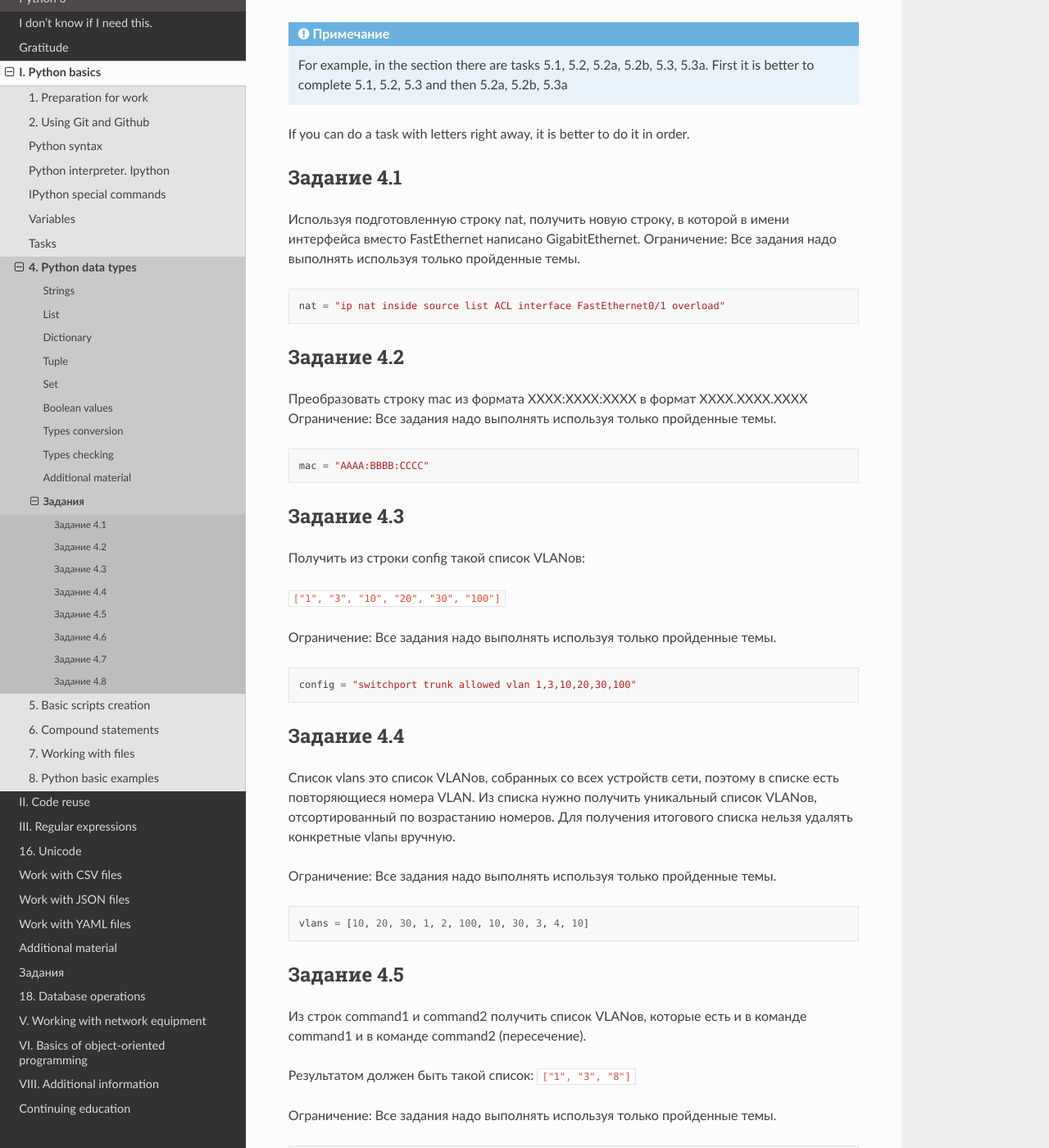
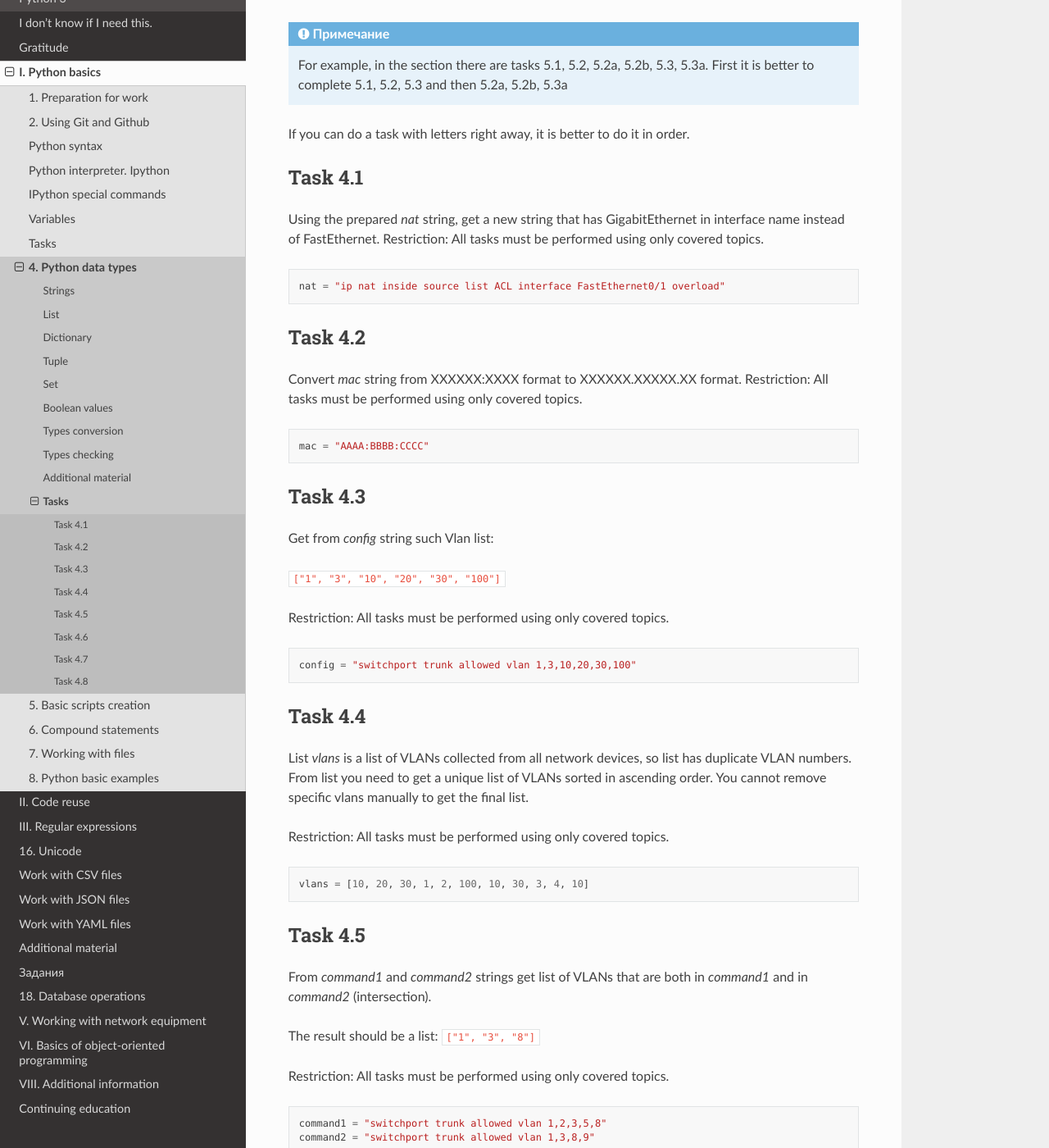
Before and after one commit to Aidar5/nattoeng, a Sphinx documentation site: the page built from docs/source/exercises/04_exercises.rst, in a window 1280 px wide and 1400 px high, scrolled down 300 px. Shown: the whole window at 82% size. Built offline with Sphinx 7.4.7 and the Read the Docs theme 2.0.0, drawn with Linux system fonts in a browser that asks for light colours; pages that are not in the unit, such as notebooks, are missing from menus; some of the changed text lies outside the part shown.

Commit message:
Update 04_exercises.rst

```diff
--- a/docs/source/exercises/04_exercises.rst
+++ b/docs/source/exercises/04_exercises.rst
@@ -2,81 +2,75 @@
 
    \newpage
 
-Задания
+Tasks
 =======
 
 .. include:: ./exercises_intro.rst
 
-Задание 4.1
+Task 4.1
 ~~~~~~~~~~~
 
 
-Используя подготовленную строку nat, получить новую строку, в которой
-в имени интерфейса вместо FastEthernet написано GigabitEthernet.
-Ограничение: Все задания надо выполнять используя только пройденные темы.
+Using the prepared *nat* string, get a new string that has GigabitEthernet in interface name  instead of FastEthernet.
+Restriction: All tasks must be performed using only covered topics.
 
 .. code:: python
 
     nat = "ip nat inside source list ACL interface FastEthernet0/1 overload"
 
-Задание 4.2
+Task 4.2
 ~~~~~~~~~~~
 
-Преобразовать строку mac из формата XXXX:XXXX:XXXX в формат XXXX.XXXX.XXXX
-Ограничение: Все задания надо выполнять используя только пройденные темы.
+Convert *mac* string from XXXXXX:XXXX format to XXXXXX.XXXXX.XX format.
+Restriction: All tasks must be performed using only covered topics.
 
 .. code:: python
 
     mac = "AAAA:BBBB:CCCC"
 
-Задание 4.3
+Task 4.3
 ~~~~~~~~~~~
 
-Получить из строки config такой список VLANов:
+Get from *config* string such Vlan list:
 
 ``["1", "3", "10", "20", "30", "100"]``
 
-Ограничение: Все задания надо выполнять используя только пройденные темы.
+Restriction: All tasks must be performed using only covered topics.
 
 .. code:: python
 
     config = "switchport trunk allowed vlan 1,3,10,20,30,100"
 
-Задание 4.4
+Task 4.4
 ~~~~~~~~~~~
 
-Список vlans это список VLANов, собранных со всех устройств сети,
-поэтому в списке есть повторяющиеся номера VLAN.
-Из списка нужно получить уникальный список VLANов,
-отсортированный по возрастанию номеров. Для получения итогового списка нельзя удалять конкретные
-vlanы вручную.
+List *vlans* is a list of VLANs collected from all network devices, so list has duplicate VLAN numbers. From list you need to get a unique list of VLANs sorted in ascending order. You cannot remove specific vlans manually to get the final list.
 
-Ограничение: Все задания надо выполнять используя только пройденные темы.
+Restriction: All tasks must be performed using only covered topics.
 
 .. code:: python
 
     vlans = [10, 20, 30, 1, 2, 100, 10, 30, 3, 4, 10]
 
 
-Задание 4.5
+Task 4.5
 ~~~~~~~~~~~
 
-Из строк command1 и command2 получить список VLANов,
-которые есть и в команде command1 и в команде command2 (пересечение).
+From *command1* and *command2* strings get list of VLANs that are both in *command1* and in *command2*  (intersection).
 
-Результатом должен быть такой список: ``["1", "3", "8"]``
+The result should be a list: ``["1", "3", "8"]``
 
-Ограничение: Все задания надо выполнять используя только пройденные темы.
+Restriction: All tasks must be performed using only covered topics.
 
 .. code:: python
 
     command1 = "switchport trunk allowed vlan 1,2,3,5,8"
     command2 = "switchport trunk allowed vlan 1,3,8,9"
 
-Задание 4.6
+Task 4.6
 ~~~~~~~~~~~
 
-Обработать строку ospf_route и вывести информацию на стандартный поток вывода в виде:
+Process ospf_route string and display information to standard output stream as:
 
 ::
 
@@ -86,48 +80,45 @@ vlanы вручную.
     Last update           3d18h
     Outbound Interface    FastEthernet0/0
 
-Ограничение: Все задания надо выполнять используя только пройденные
-темы.
+Restriction: All tasks must be performed using only covered topics.
 
 .. code:: python
 
     ospf_route = "       10.0.24.0/24 [110/41] via 10.0.13.3, 3d18h, FastEthernet0/0"
 
-Задание 4.7
+Task 4.7
 ~~~~~~~~~~~
 
-Преобразовать MAC-адрес mac в двоичную строку такого вида:
+Convert *mac* MAC-address to a binary string of this type:
 ``101010101010101010111011101110111100110011001100``
 
-Ограничение: Все задания надо выполнять используя только пройденные
-темы.
+Restriction: All tasks must be performed using only covered topics.
 
 ::
 
     mac = "AAAA:BBBB:CCCC"
 
-Задание 4.8
+Task 4.8
 ~~~~~~~~~~~
 
-Преобразовать IP-адрес в переменной ip в двоичный формат и вывести на стандартный поток вывода вывод столбцами, таким образом:
+Convert IP address in *ip* variable to a binary format and display output in columns in this way:
 
-* первой строкой должны идти десятичные значения байтов
-* второй строкой двоичные значения
+* first string should be decimal bytes valuesв
+* second string binary values
 
-Вывод должен быть упорядочен также, как в примере:
+The output should be ordered as in example:
 
-* столбцами
-* ширина столбца 10 символов (в двоичном формате надо добавить два пробела между столбцами)
+* by columns
+* column width of 10 characters (in binary format, you have to add two spaces between columns
 
-Пример вывода для адреса 10.1.1.1:
+Example of output for address 10.1.1.1:
 
 ::
 
     10        1         1         1
     00001010  00000001  00000001  00000001
 
-Ограничение: Все задания надо выполнять используя только пройденные
-темы.
+Restriction: All tasks must be performed using only covered topics.
 
 ::
 
```
